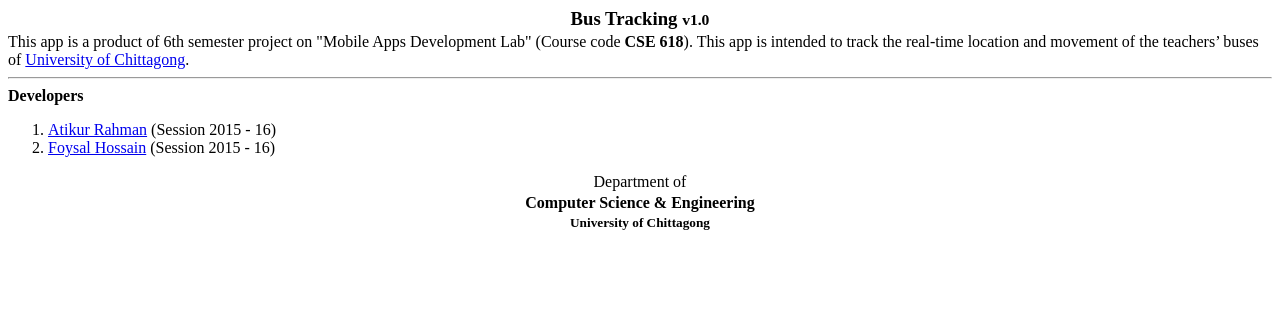
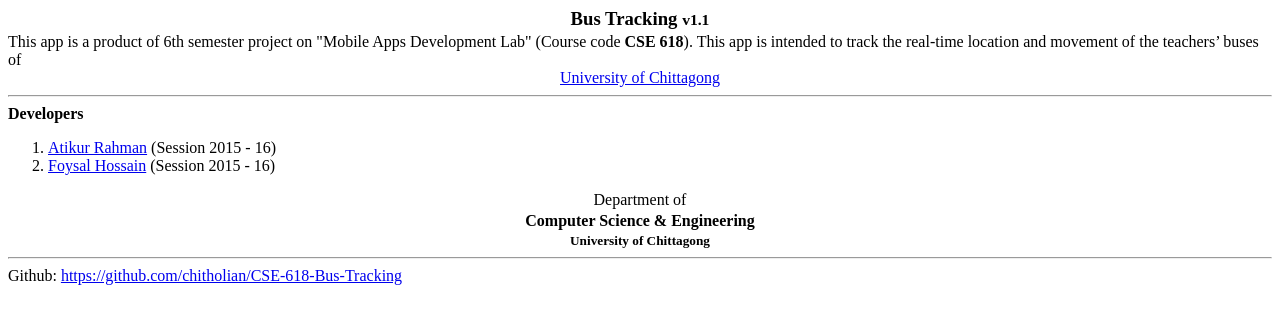
Before and after one commit to chitholian/CSE-618-Bus-Tracking, a plain HTML site: page app/src/main/assets/about.html in a window 1280 px wide. Drawn offline with Linux system fonts and the light colour scheme.

Commit message:
Modified "About App" and upgraded version to v1.1

```diff
--- a/app/src/main/assets/about.html
+++ b/app/src/main/assets/about.html
@@ -4,24 +4,27 @@
     <meta name="viewport" content="width=device-width,initial-scale=1.0">
     <style>
         h3,h4,h5{text-align:center;margin:3px auto}
+        .varsity{display:block;text-align:center}
     </style>
 </head>
 <body>
 <h3>Bus Tracking
-    <small>v1.0</small>
+    <small>v1.1</small>
 </h3>
 This app is a product of 6th semester project on &quot;Mobile Apps Development Lab&quot; (Course
 code <strong>CSE 618</strong>).
-This app is intended to track the real-time location and movement of the teachers&rsquo; buses of <a
-        href="http://www.cu.ac.bd">University of Chittagong</a>.
+This app is intended to track the real-time location and movement of the teachers&rsquo; buses of <a class="varsity"
+        href="http://www.cu.ac.bd">University of Chittagong</a>
 <hr/>
 <strong>Developers</strong>
 <ol>
     <li><a href="https://www.facebook.com/chitholian">Atikur Rahman</a> (Session 2015 - 16)</li>
-    <li><a href="https://foysalhossaincu.wordpress.com">Foysal Hossain</a> (Session 2015 - 16)
+    <li><a href="https://www.facebook.com/foysal.hossan.35">Foysal Hossain</a> (Session 2015 - 16)
     </li>
 </ol>
 <center>Department of<br><h4>Computer Science &amp; Engineering</h4></center>
 <h5>University of Chittagong</h5>
+<hr/>
+Github: <a href="https://github.com/chitholian/CSE-618-Bus-Tracking">https://github.com/chitholian/CSE-618-Bus-Tracking</a>
 </body>
 </html>
--- a/app/src/main/res/values/strings.xml
+++ b/app/src/main/res/values/strings.xml
@@ -45,9 +45,6 @@
     <string name="wait_for_approval">Waiting for Approval</string>
     <string name="subscribed_buses">Subscribed Buses</string>
     <string name="take_pic_from">Take picture from</string>
-    <string name="about_app">
-
-    </string>
     <string name="key_changed">Key changed successfully!</string>
     <string name="processing">Processing…</string>
     <string name="delete_this_item">Delete this item</string>
```
Also changed, not shown: 1 other file.
